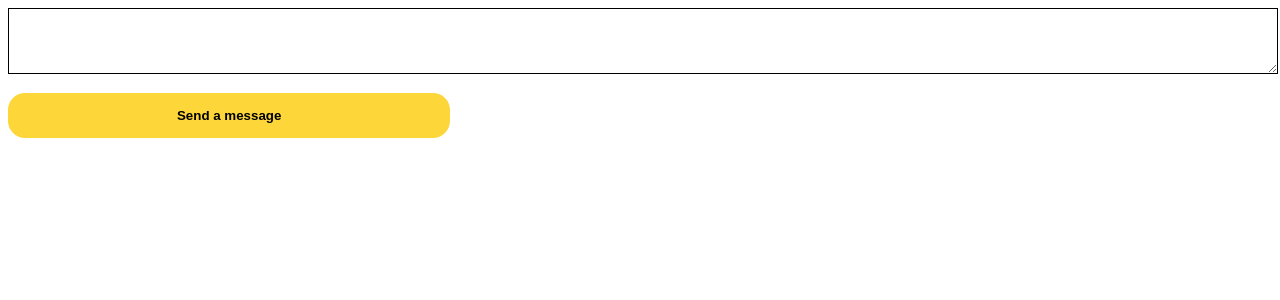
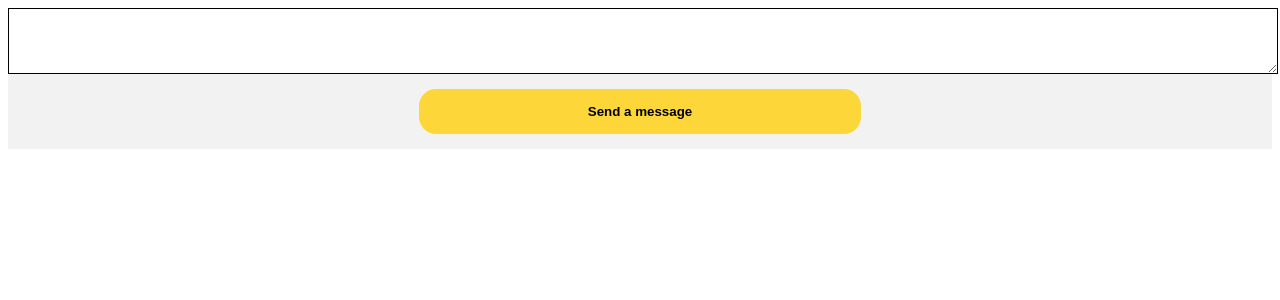
Before and after one commit to artemandrosenko/react-practice-social-networ-profile, a React (Create React App) app: page / in a window 1280 px wide. Shown: the top 300 px of the page. Built offline with nearby package versions, Linux system fonts and the light colour scheme.

Commit message:
Add CreateNewMessage component

```diff
--- a/src/App.js
+++ b/src/App.js
@@ -1,13 +1,11 @@
-import CustomButton from './components/UI/button/CustomButton';
-import CustomTextArea from './components/UI/textarea/CustomTextArea';
+import CreateNewMessage from './components/CreateNewMessage';
 
 function App() {
-  return (
-    <div>
-      <CustomTextArea rows="4"/>
-      <CustomButton>Send a message</CustomButton>
-    </div>
-  );
+    return (
+        <div>
+            <CreateNewMessage />
+        </div>
+    );
 }
 
 export default App;
--- /dev/null
+++ b/src/components/CreateNewMessage.jsx
@@ -0,0 +1,14 @@
+import CustomTextArea from './UI/textarea/CustomTextArea';
+import CustomButton from './UI/button/CustomButton';
+import classes from './CreateNewMessage.module.css';
+
+const CreateNewMessage = () => {
+    return (
+        <footer className={classes.footer}>
+            <CustomTextArea rows="4" />
+            <CustomButton>Send a message</CustomButton>
+        </footer>
+    );
+};
+
+export default CreateNewMessage;
--- /dev/null
+++ b/src/components/CreateNewMessage.module.css
@@ -0,0 +1,6 @@
+.footer {
+    display: flex;
+    flex-direction: column;
+    justify-content: center;
+    background-color: #f2f2f2;
+}
--- a/src/components/UI/button/CustomButton.jsx
+++ b/src/components/UI/button/CustomButton.jsx
@@ -6,6 +6,6 @@ const CustomButton = ({ children }) => {
             {children}
         </button>
     );
-}
+};
 
 export default CustomButton;
--- a/src/components/UI/button/CustomButton.module.css
+++ b/src/components/UI/button/CustomButton.module.css
@@ -1,6 +1,6 @@
 .btn {
     width: 35%;
-    margin-top: 15px;
+    margin: 15px auto;
     padding: 15px 0;
     border: none;
     border-radius: 17px;
```
